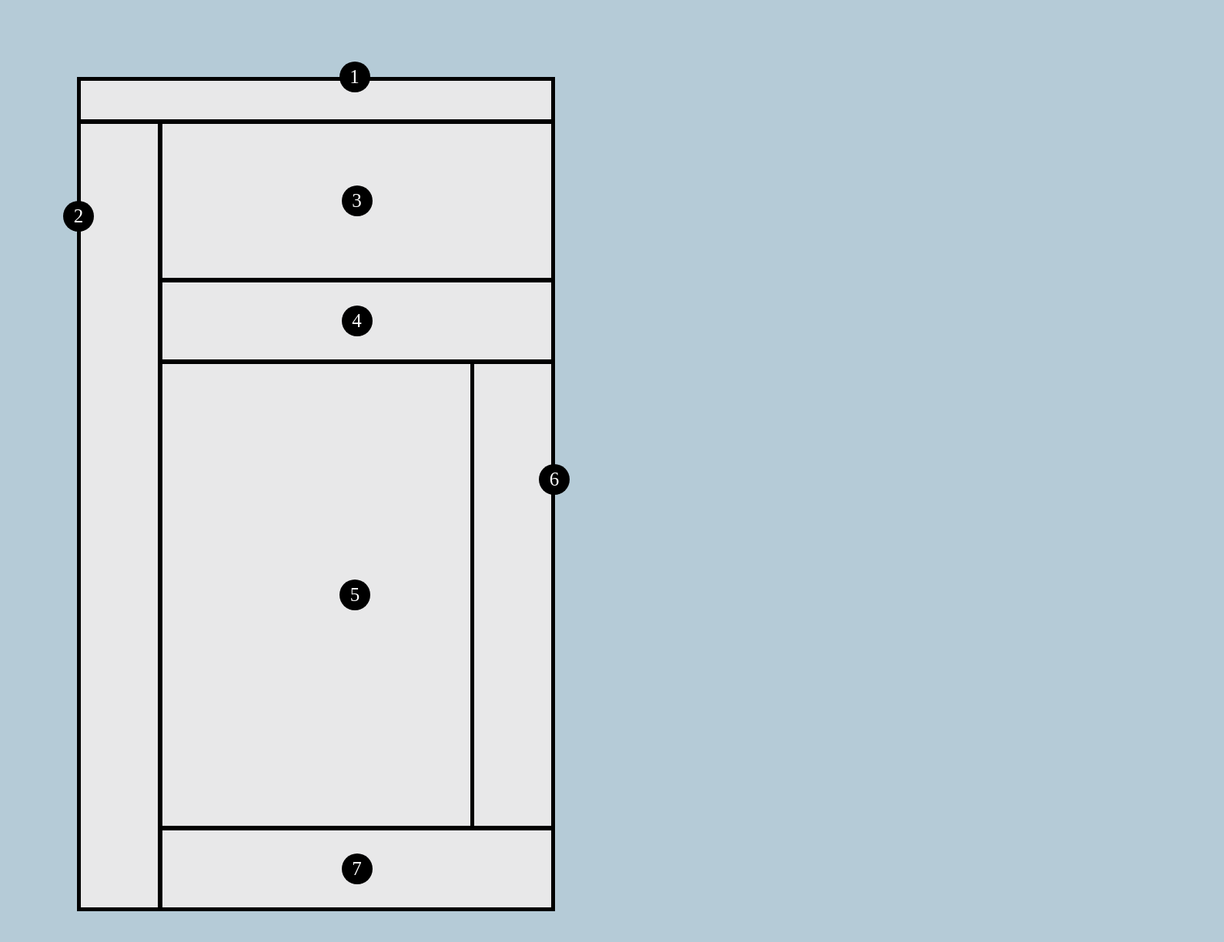
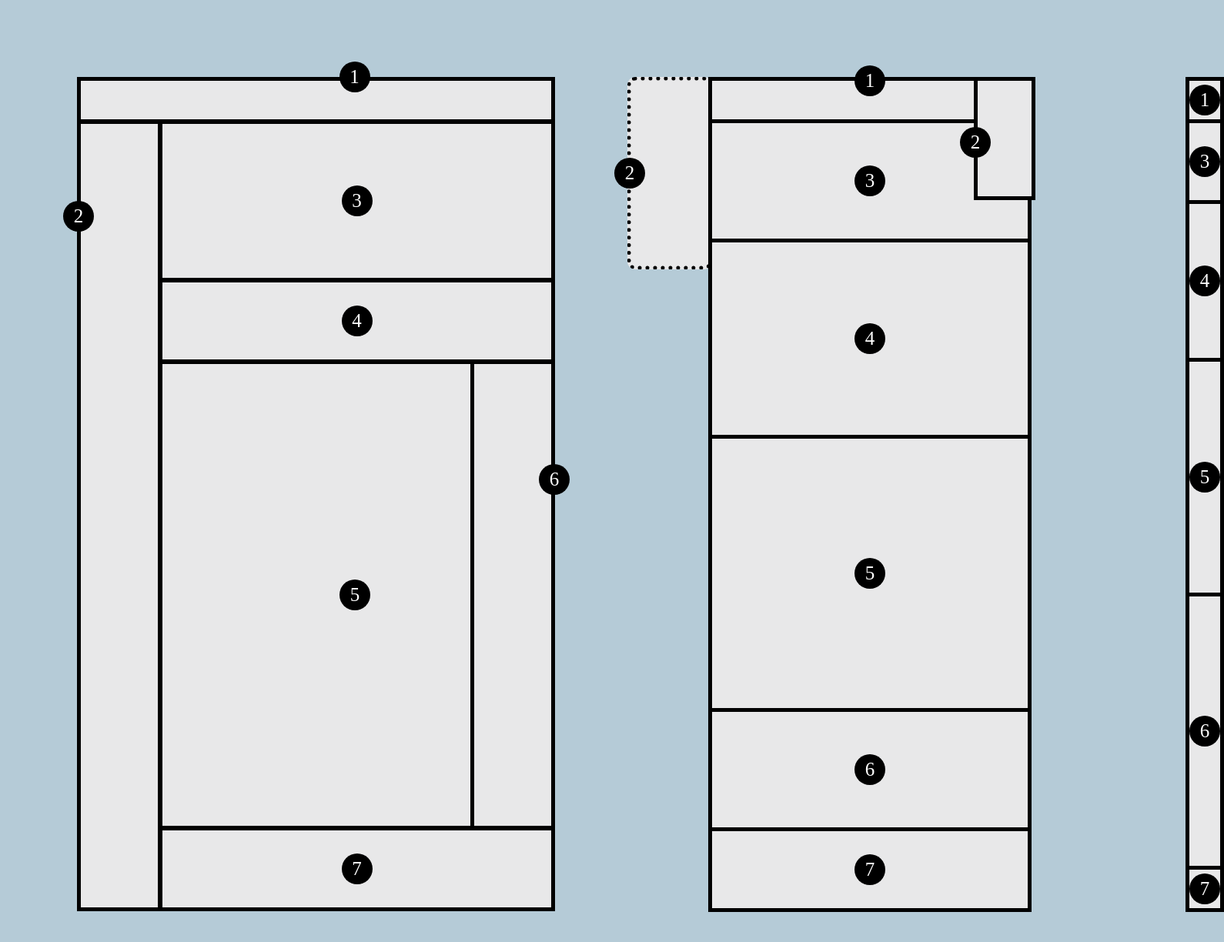
Before and after one commit to KOJIOTOB/Practice, a plain HTML site: page Lesson 3 HTML/Task 12/index.html in a window 1280 px wide. Shown: the top 1224 px of the page at 77% size, 1590 px wide, since content can reach past the window. Drawn offline with Linux system fonts and the light colour scheme.

Commit message:
finished

```diff
--- a/Lesson 3 HTML/Task 12/index.html
+++ b/Lesson 3 HTML/Task 12/index.html
@@ -42,6 +42,72 @@
         </div>
 
     </div>
+
+    <div class="center2">
+        <div class="num-2">2</div>
+    </div>
+
+    <div class="section2">
+
+        <div class="center1">
+            <div class="num-1">1</div>
+        </div>
+
+        <div class="center3">
+            <div class="num-3">3</div>
+        </div>
+
+        <div class="center4">
+            <div class="num-3">4</div>
+        </div>
+
+        <div class="center5">
+            <div class="num-3">5</div>
+        </div>
+
+        <div class="center6">
+            <div class="num-3">6</div>
+        </div>
+
+        <div class="center7">
+            <div class="num-3">7</div>
+        </div>
+
+    </div>
+
+
+
+    <div class="section3">
+
+        <div class="box1">
+            <div class="poz-1">1</div>
+        </div>
+
+        <div class="box2">
+            <div class="poz-2">2</div>
+        </div>
+
+        <div class="box3">
+            <div class="poz-1">3</div>
+        </div>
+
+        <div class="box4">
+            <div class="poz-1">4</div>
+        </div>
+
+        <div class="box5">
+            <div class="poz-1">5</div>
+        </div>
+
+        <div class="box6">
+            <div class="poz-1">6</div>
+        </div>
+
+        <div class="box7">
+            <div class="poz-1">7</div>
+        </div>
+
+    </div>
 </div>
 </body>
 </html>
--- a/Lesson 3 HTML/Task 12/main.css
+++ b/Lesson 3 HTML/Task 12/main.css
@@ -6,7 +6,6 @@ body {
 .container {
     display: flex;
     height: 1400px;
-
     margin: 100px 100px;
 }
 
@@ -192,3 +191,236 @@ body {
     justify-content: center;
     align-items: center;
 }
+
+.section2 {
+    width: 420px;
+    height: 1080px;
+    background: #e8e8e9;
+    position: relative;
+    left: 200px;
+}
+
+.center1 {
+    display: flex;
+    justify-content: center;
+    align-items: center;
+    width: 410px;
+    height: 50px;
+    border: 5px solid black;
+    position: relative;
+
+}
+
+.num-1 {
+    width: 40px;
+    height: 40px;
+    font-size: 25px;
+    position: relative;
+    color: white;
+    border-radius: 50%;
+    background: black;
+    display: flex;
+    justify-content: center;
+    align-items: center;
+    bottom: 25px;
+}
+
+.num-2 {
+    width: 40px;
+    height: 40px;
+    font-size: 25px;
+    position: relative;
+    color: white;
+    border-radius: 50%;
+    background: black;
+    display: flex;
+    justify-content: center;
+    align-items: center;
+    top: 100px;
+    right: 22px;
+}
+
+.center2 {
+    height: 240px;
+    width: 100px;
+    border: 5px dotted black;
+    position: absolute;
+    left: 815px;
+    top: 100px;
+    background: #e8e8e9;
+    border-radius: 10px;
+
+}
+
+.center3 {
+    display: flex;
+    justify-content: center;
+    align-items: center;
+    width: 410px;
+    height: 150px;
+    border: 5px solid black;
+    position: relative;
+    bottom: 5px;
+}
+
+.num-3 {
+    width: 40px;
+    height: 40px;
+    font-size: 25px;
+    position: relative;
+    color: white;
+    border-radius: 50%;
+    background: black;
+    display: flex;
+    justify-content: center;
+    align-items: center;
+}
+
+.center4 {
+    display: flex;
+    justify-content: center;
+    align-items: center;
+    width: 410px;
+    height: 250px;
+    border: 5px solid black;
+    position: relative;
+    bottom: 10px;
+}
+
+.center5 {
+    display: flex;
+    justify-content: center;
+    align-items: center;
+    width: 410px;
+    height: 350px;
+    border: 5px solid black;
+    position: relative;
+    bottom: 15px;
+}
+
+.center6 {
+    display: flex;
+    justify-content: center;
+    align-items: center;
+    width: 410px;
+    height: 150px;
+    border: 5px solid black;
+    position: relative;
+    bottom: 20px;
+}
+
+.center7 {
+    display: flex;
+    justify-content: center;
+    align-items: center;
+    width: 410px;
+    height: 100px;
+    border: 5px solid black;
+    position: relative;
+    bottom: 25px;
+}
+
+.section3 {
+    width: 250px;
+    height: 1080px;
+    background: #e8e8e9;
+    position: relative;
+    left: 400px;
+
+}
+
+.poz-1 {
+    width: 40px;
+    height: 40px;
+    font-size: 25px;
+    position: relative;
+    color: white;
+    border-radius: 50%;
+    background: black;
+    display: flex;
+    justify-content: center;
+    align-items: center;
+}
+
+.poz-2 {
+    width: 40px;
+    height: 40px;
+    font-size: 25px;
+    position: relative;
+    color: white;
+    border-radius: 50%;
+    background: black;
+    display: flex;
+    justify-content: center;
+    align-items: center;
+    right: 23px;
+    top: 60px;
+}
+
+.box1 {
+    height: 50px;
+    border: 5px solid black;
+    display: flex;
+    justify-content: center;
+    align-items: center;
+}
+
+.box2 {
+    height: 150px;
+    width: 70px;
+    border: 5px solid black;
+    position: absolute;
+    right: 245px;
+    top: 0;
+    background: #e8e8e9;
+}
+
+.box3 {
+    height: 100px;
+    border: 5px solid black;
+    display: flex;
+    justify-content: center;
+    align-items: center;
+    position: relative;
+    bottom: 5px;
+}
+
+.box4 {
+    height: 200px;
+    border: 5px solid black;
+    display: flex;
+    justify-content: center;
+    align-items: center;
+    position: relative;
+    bottom: 10px;
+}
+
+.box5 {
+    height: 300px;
+    border: 5px solid black;
+    display: flex;
+    justify-content: center;
+    align-items: center;
+    position: relative;
+    bottom: 15px;
+}
+
+.box6 {
+    height: 350px;
+    border: 5px solid black;
+    display: flex;
+    justify-content: center;
+    align-items: center;
+    position: relative;
+    bottom: 20px;
+}
+
+.box7 {
+    height: 50px;
+    border: 5px solid black;
+    display: flex;
+    justify-content: center;
+    align-items: center;
+    position: relative;
+    bottom: 25px;
+}
```
